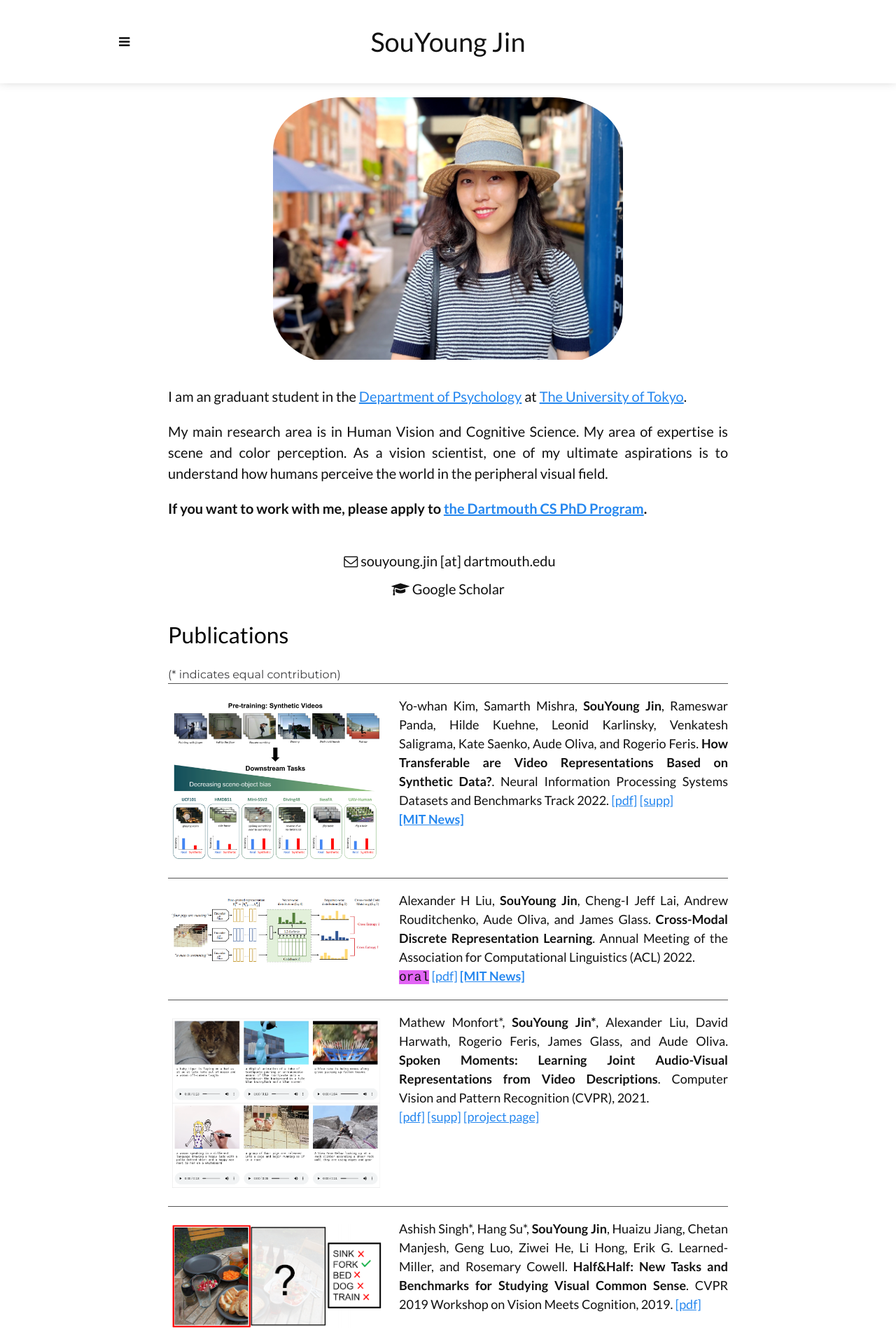
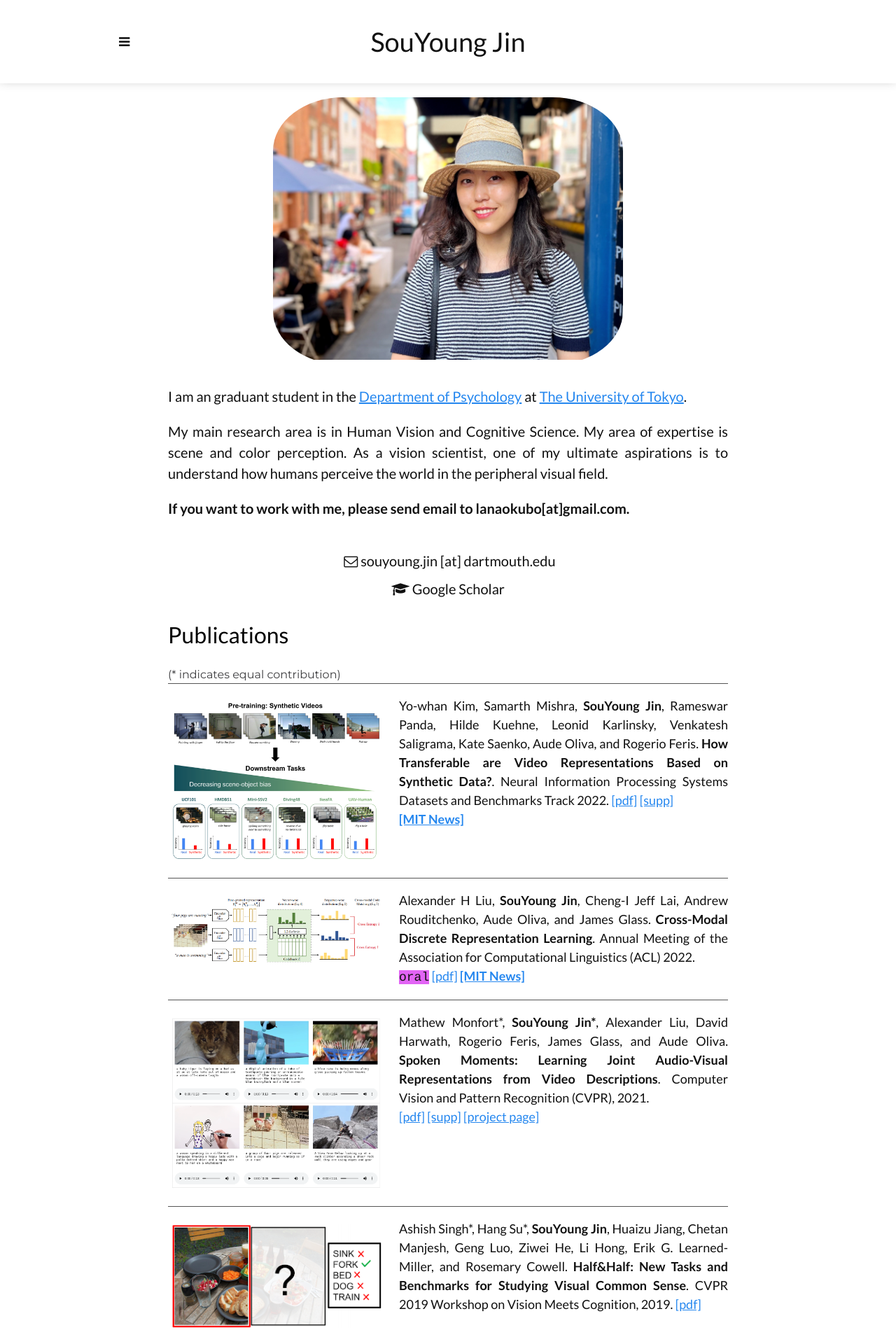
Before and after one commit to LNOKB/lnokb.github.io, a Jekyll site: the page built from index.html, in a window 1280 px wide. Shown: the top 1920 px of the page at 70% size. Built offline with Jekyll 4.4.1, drawn with Linux system fonts in a browser that asks for light colours; the list of posts is cut into pages by our own code.

Commit message:
Update index.html

```diff
--- a/index.html
+++ b/index.html
@@ -24,7 +24,7 @@ layout: home-page
 
       <p class="subtitle">
         <b>
-          If you want to work with me, please apply to <a href="https://web.cs.dartmouth.edu/graduate/applying/phd-computer-science" target="_blank">the Dartmouth CS PhD Program</a>.
+          If you want to work with me, please send email to lanaokubo[at]gmail.com</a>.
         </b>
       </p>
 
```
